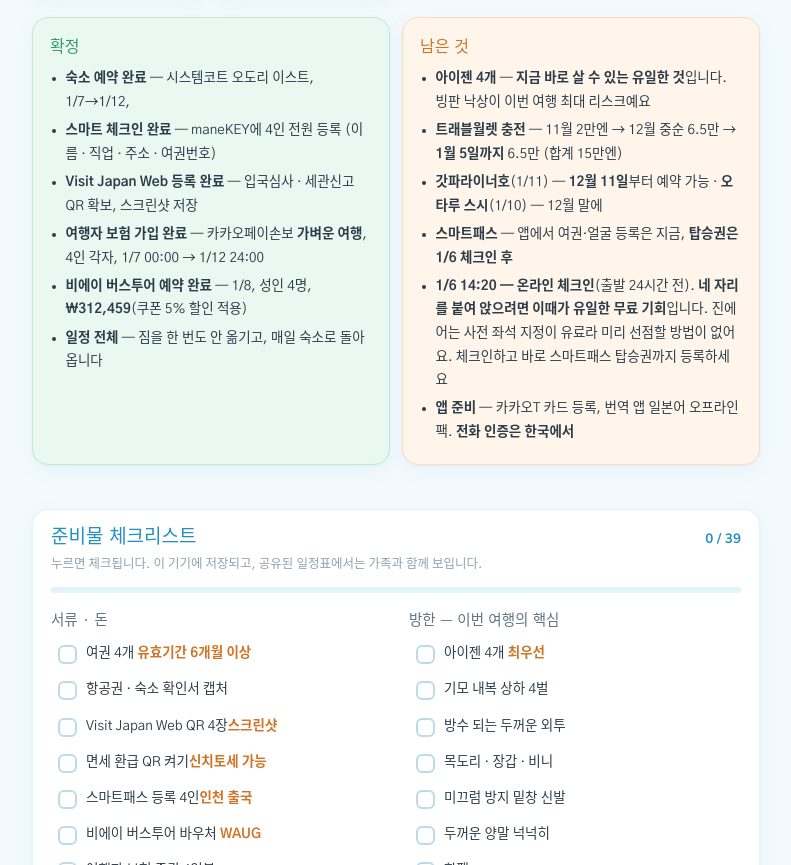
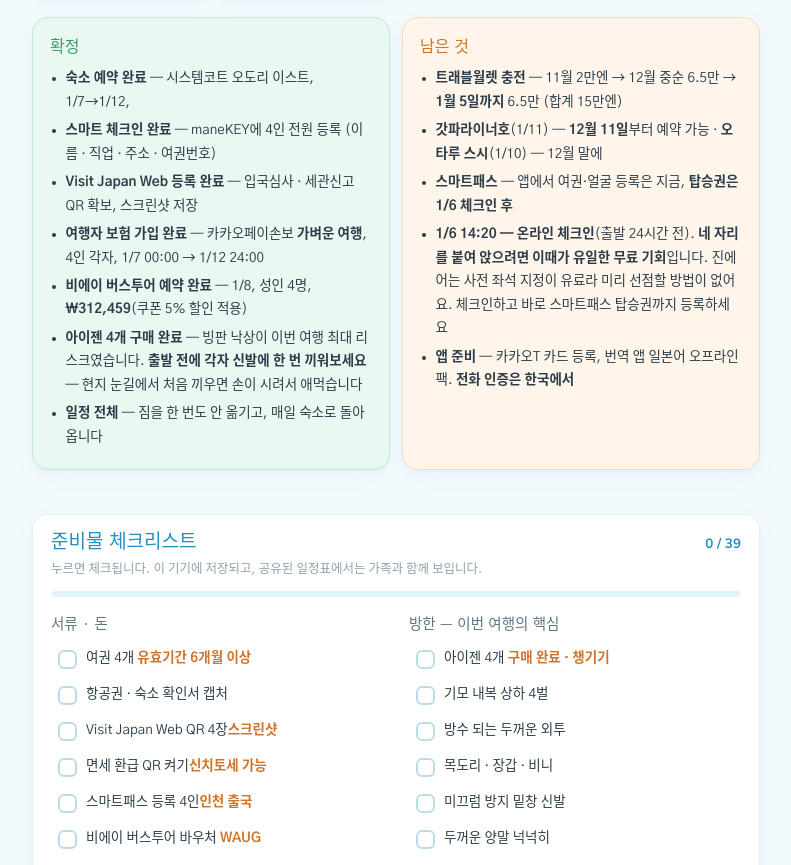
Before and after one commit to yeji-log/sapporo-2027, a plain HTML site: page index.html in a window 1280 px wide. Shown: the part 440-1305 px from the top of the page, without its empty margins (244-1035 px from the left). Drawn offline with nearby package versions, Linux system fonts and the light colour scheme.

Commit message:
일정표 갱신

```diff
--- a/index.html
+++ b/index.html
@@ -254,13 +254,13 @@ footer p{margin:.4em 0}
  <li><b>Visit Japan Web 등록 완료</b> — 입국심사 · 세관신고 QR 확보, 스크린샷 저장</li>
  <li><b>여행자 보험 가입 완료</b> — 카카오페이손보 <b>가벼운 여행</b>, 4인 각자, 1/7 00:00 → 1/12 24:00</li>
  <li><b>비에이 버스투어 예약 완료</b> — 1/8, 성인 4명, <b>₩312,459</b>(쿠폰 5% 할인 적용)</li>
+ <li><b>아이젠 4개 구매 완료</b> — 빙판 낙상이 이번 여행 최대 리스크였습니다. <b>출발 전에 각자 신발에 한 번 끼워보세요</b> — 현지 눈길에서 처음 끼우면 손이 시려서 애먹습니다</li>
  <li><b>일정 전체</b> — 짐을 한 번도 안 옮기고, 매일 숙소로 돌아옵니다</li>
  </ul>
  </div>
  <div class="st st-todo">
  <h3>남은 것</h3>
  <ul>
- <li><b>아이젠 4개</b> — <b>지금 바로 살 수 있는 유일한 것</b>입니다. 빙판 낙상이 이번 여행 최대 리스크예요</li>
  <li><b>트래블월렛 충전</b> — 11월 2만엔 → 12월 중순 6.5만 → <b>1월 5일까지</b> 6.5만 (합계 15만엔)</li>
  <li><b>갓파라이너호</b>(1/11) — <b>12월 11일</b>부터 예약 가능 · <b>오타루 스시</b>(1/10) — 12월 말에</li>
  <li><b>스마트패스</b> — 앱에서 여권·얼굴 등록은 지금, <b>탑승권은 1/6 체크인 후</b></li>
@@ -290,7 +290,7 @@ footer p{margin:.4em 0}
  <li><label><input type="checkbox" data-k="p7"><span>이심 또는 유심</span></label></li>
  </ul></div>
  <div class="packgrp"><h4>방한 — 이번 여행의 핵심</h4><ul>
- <li><label><input type="checkbox" data-k="w1"><span>아이젠 4개 <em>최우선</em></span></label></li>
+ <li><label><input type="checkbox" data-k="w1"><span>아이젠 4개 <em>구매 완료 · 챙기기</em></span></label></li>
  <li><label><input type="checkbox" data-k="w2"><span>기모 내복 상하 4벌</span></label></li>
  <li><label><input type="checkbox" data-k="w3"><span>방수 되는 두꺼운 외투</span></label></li>
  <li><label><input type="checkbox" data-k="w4"><span>목도리 · 장갑 · 비니</span></label></li>
```
